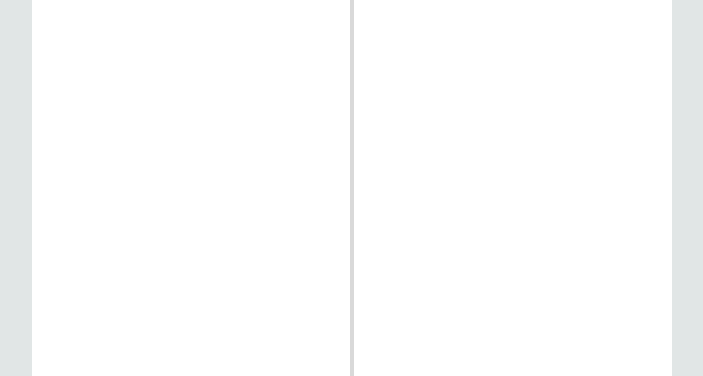
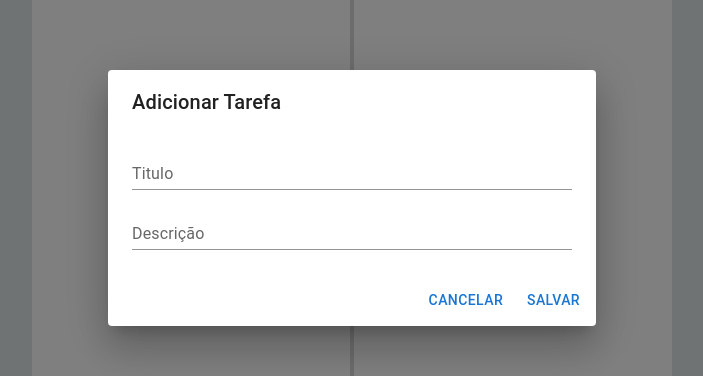
Before and after one commit to patrickmotta/ToDoList-noctus, a React (Create React App) app: page / in a window 1280 px wide. Both pictures are taken after a click on the button "ADICIONAR". Shown: the part 202-578 px from the top of the page, without its empty margins (288-991 px from the left). Built offline with nearby package versions, Linux system fonts and the light colour scheme; no server answers; the database is empty.

Commit message:
✨ added the modal and text inputs

```diff
--- a/src/App.js
+++ b/src/App.js
@@ -1,10 +1,16 @@
-import React from 'react';
-import AddButton from './components/addButton';
-import List from './components/List'
+import React,{useState} from 'react';
+import AddButton from './components/AddButton';
+import List from './components/List';
+import ModalCreate from './components/ModalCreate'
 
 import './App.css';
 
 export default function App() {
+  const[modalState, setModalState] = useState(false);
+
+  const handleModalOpen = () => setModalState(true);
+  const handleModalClose = () => setModalState(false);
+
   return (
     <div className="App">
       <div className='Container'>
@@ -13,7 +19,8 @@ export default function App() {
             <h3>Tarefas pendentes</h3>
           </div>
           <div className="AddButtonContainer">
-            <AddButton onClick={()=>{}}/>
+            <AddButton onClick={handleModalOpen}/>
+            <ModalCreate open={modalState} onClose={handleModalClose}/>
           </div>
           <div>
             <List />
--- a/src/components/Input/index.js
+++ b/src/components/Input/index.js
@@ -1,8 +1,10 @@
 import React from 'react';
+import TextField from '@mui/material/TextField';
 
 
 
-export default function InputComponent({ onChange, type, value }) {
+
+export default function InputComponent({ onChange, type, label, id }) {
 
 
    function handleChange(event) {
@@ -10,6 +12,15 @@ export default function InputComponent({ onChange, type, value }) {
       onChange(text);
    }
    return (
-      <input type={type} value={value} onChange={handleChange} />
+      <TextField
+         autoFocus
+         margin="dense"
+         id={id}
+         label={label}
+         type={type}
+         fullWidth
+         variant="standard"
+         onChange={handleChange}
+      />
    );
 }
--- /dev/null
+++ b/src/components/ModalCreate/index.js
@@ -0,0 +1,32 @@
+import React, {useState} from 'react';
+import Button from '@mui/material/Button';
+import Dialog from '@mui/material/Dialog';
+import DialogActions from '@mui/material/DialogActions';
+import DialogContent from '@mui/material/DialogContent';
+import DialogContentText from '@mui/material/DialogContentText';
+import DialogTitle from '@mui/material/DialogTitle';
+import Input from '../Input'
+
+export default function ModalCreateComponent({open, onClose}) {
+
+   const [title, setTitle] = useState();
+   const [description, setDescription] = useState();
+
+   return (
+    <div>
+      <Dialog open={open} onClose={onClose}>
+        <DialogTitle>Adicionar Tarefa</DialogTitle>
+        <DialogContent>
+            {/* <DialogContentText></DialogContentText> */}
+            <Input type='text' label="Titulo" id="title" onChange={setTitle}/>
+            <Input type='text' label="Descrição" id="description" onChange={setDescription}/>
+
+        </DialogContent>
+        <DialogActions>
+          <Button onClick={onClose}>Cancelar</Button>
+          <Button onClick={onClose}>Salvar</Button>
+        </DialogActions>
+      </Dialog>
+    </div>
+  );
+}
--- a/src/components/addButton/index.js
+++ b/src/components/addButton/index.js
@@ -4,7 +4,7 @@ import PlaylistAddIcon from '@mui/icons-material/PlaylistAdd';
 
 export default function AddButtonComponent({ onClick }) {
    return (
-      <Button color='success' variant="contained" endIcon={<PlaylistAddIcon />}>
+      <Button color='success' variant="contained" onClick={onClick} endIcon={<PlaylistAddIcon />}>
          Adicionar
       </Button>
    );
```
